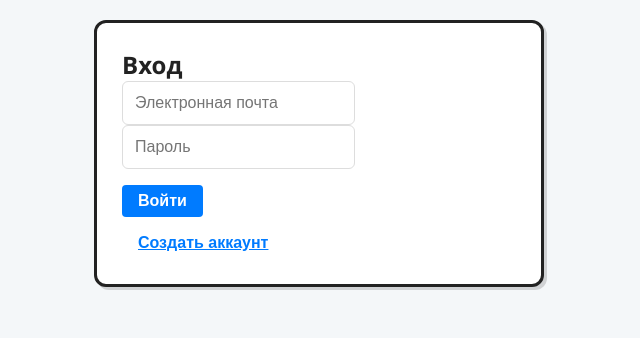
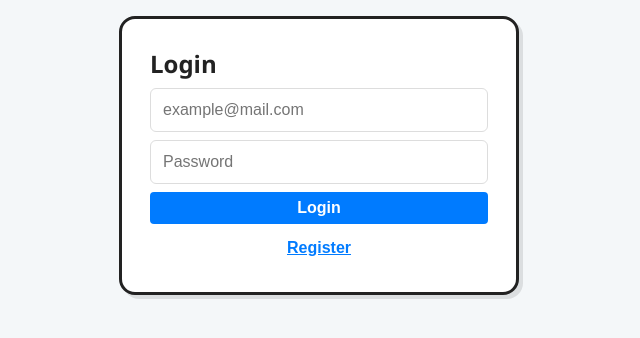
Before and after one commit to stepastepa/counter, a plain HTML site: page index.html in a window 1280 px wide. Shown: the whole page, without its empty margins (321-961 px from the left). Drawn offline with Linux system fonts and the light colour scheme; no server answers.

Commit message:
fix: login layout

```diff
--- a/index.html
+++ b/index.html
@@ -9,30 +9,30 @@
   <body>
     <div id="auth-section" class="card">
       <div id="login-box">
-        <h2>Вход</h2>
+        <h2>Login</h2>
         <div id="login-err" class="error"></div>
-        <input type="email" id="login-email" placeholder="Электронная почта" />
-        <input type="password" id="login-pass" placeholder="Пароль" />
-        <button class="btn-main" id="btn-do-login">Войти</button>
-        <button class="btn-link" id="link-to-reg">Создать аккаунт</button>
+        <input type="email" id="login-email" placeholder="example@mail.com" />
+        <input type="password" id="login-pass" placeholder="Password" />
+        <button class="btn-main" id="btn-do-login">Login</button>
+        <button class="btn-link" id="link-to-reg">Register</button>
       </div>
 
       <div id="reg-box" class="hidden">
-        <h2>Регистрация</h2>
+        <h2>Register</h2>
         <div id="reg-err" class="error"></div>
-        <input type="text" id="reg-name" placeholder="Ваше имя в чате" />
-        <input type="email" id="reg-email" placeholder="Электронная почта" />
+        <input type="text" id="reg-name" placeholder="Username" />
+        <input type="email" id="reg-email" placeholder="example@mail.com" />
         <input
           type="password"
           id="reg-pass"
-          placeholder="Пароль (от 6 символов)"
+          placeholder="Password"
         />
-        <button class="btn-main" id="btn-do-reg">Зарегистрироваться</button>
-        <button class="btn-link" id="link-to-login">Уже есть аккаунт?</button>
+        <button class="btn-main" id="btn-do-reg">Register</button>
+        <button class="btn-link" id="link-to-login">Already have account?</button>
       </div>
     </div>
 
-    <div id="counter-section" class="fullscreen hidden">
+    <div id="counter-section" class="counter-container hidden">
       <div id="counter-header">
         <span id="display-name">Loading...</span>
         <button id="btn-logout">Logout</button>
--- a/style.css
+++ b/style.css
@@ -20,7 +20,7 @@
   --bg: #f4f7f9;
   --light-bg: white;
 
-  --shadow: rgba(0, 0, 0, 0.15);
+  --shadow: rgba(0, 0, 0, 0.1);
 }
 
 body {
@@ -30,78 +30,43 @@ body {
   flex-direction: column;
   align-items: center;
   min-height: 100vh;
-  padding: 20px;
+  padding: 1rem;
   color: var(--dark-text);
 }
 
 .card {
   background: var(--light-bg);
-  padding: 25px;
-  border-radius: 12px;
+  padding: 1.75rem;
+  border-radius: 1rem;
   border: 3px solid var(--dark-color);
-  box-shadow: 3px 3px 0 var(--shadow);
+  box-shadow: 4px 4px 0 var(--shadow);
   width: 100%;
-  max-width: 450px;
+  max-width: 400px;
 }
+#login-box, #reg-box {
+  display: flex;
+  flex-direction: column;
+  justify-content: center;
+  align-items: stretch;
+  gap: 0.5rem;
+}
+
 .hidden {
   display: none !important;
 }
-.fullscreen {
+
+.counter-container {
   position: fixed;
   inset: 0;
   display: flex;
-  justify-content: center;
+  justify-content: space-between;
   align-items: center;
   flex-direction: column;
 }
 
-h2 {
-  margin-top: 0;
-}
-input {
-  font-size: 1rem;
-  padding: 0.75rem;
-  border: 1px solid var(--light-color);
-  border-radius: 6px;
-  box-sizing: border-box;
-}
-button {
-  padding: 1rem;
-  border: none;
-  border-radius: 0.25rem;
-  cursor: pointer;
-  font-weight: bold;
-  transition: 0.3s;
-  font-size: 1rem;
-  background: var(--dark-color);
-  color: var(--light-text);
-  height: 2rem;
-
-  display: flex;
-  justify-content: center;
-  align-items: center;
-}
-.btn-main {
-  background: var(--primary);
-  color: var(--light-text);
-  margin-top: 1rem;
-}
-.btn-main:hover {
-  background: var(--primary-hover);
-}
-.btn-link {
-  background: none;
-  color: var(--primary);
-  text-decoration: underline;
-  margin-top: 10px;
-}
-
 #counter-header {
-  position: fixed;
-  top: 0;
-  left: 0;
-  right: 0;
   padding: 0.5rem;
+  align-self: stretch;
 
   display: flex;
   justify-content: right;
@@ -111,13 +76,9 @@ button {
 
 #counting-number {
   font-size: min(50vw, 50vh);
-  justify-self: center;
-  margin-top: -15vh;
 }
 
 #counter-actions {
-  position: fixed;
-  bottom: 0;
   padding: 0.5rem;
   width: min(100%, 414px);
 
@@ -125,10 +86,10 @@ button {
   justify-content: center;
   flex-wrap: wrap;
   gap: 0.5rem;
+  height: 25vh;
 }
 #btn-plus, #btn-minus {
   flex: 1 0 calc(50% - (0.5rem / 2));
-  height: 12vh;
   border-radius: 100vw;
 }
 #btn-plus svg, #btn-minus svg {
@@ -159,6 +120,43 @@ input#final-number {
 }
 
 /* ========== UI elements ========== */
+
+input {
+  font-size: 1rem;
+  padding: 0.75rem;
+  border: 1px solid var(--light-color);
+  border-radius: 6px;
+  box-sizing: border-box;
+}
+button {
+  padding: 1rem;
+  border: none;
+  border-radius: 0.25rem;
+  cursor: pointer;
+  font-weight: bold;
+  transition: 0.3s;
+  font-size: 1rem;
+  background: var(--dark-color);
+  color: var(--light-text);
+  height: 2rem;
+
+  display: flex;
+  justify-content: center;
+  align-items: center;
+}
+.btn-main {
+  background: var(--primary);
+  color: var(--light-text);
+}
+.btn-main:hover {
+  background: var(--primary-hover);
+}
+.btn-link {
+  background: none;
+  color: var(--primary);
+  text-decoration: underline;
+}
+
 /* The switcher */
 .switcher-container {
   display: flex;
```
